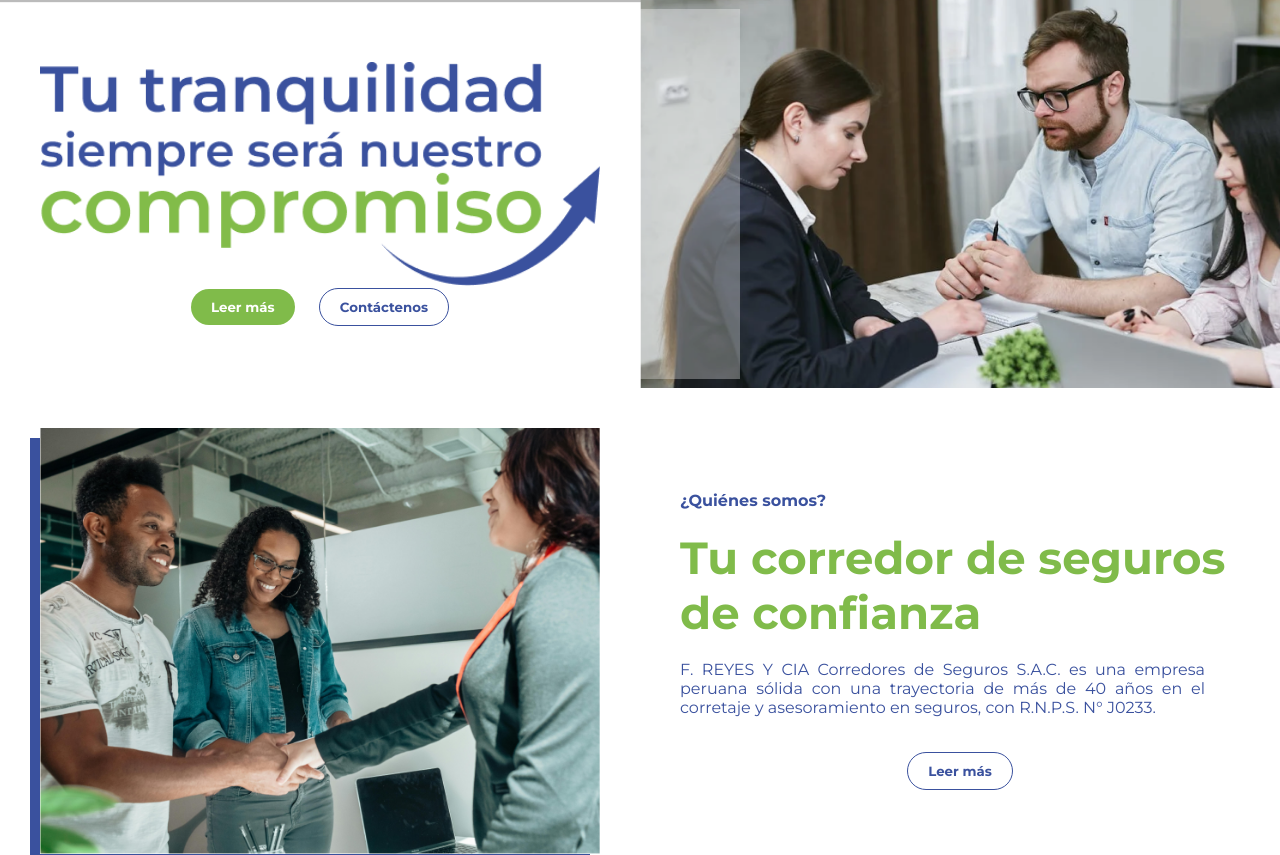
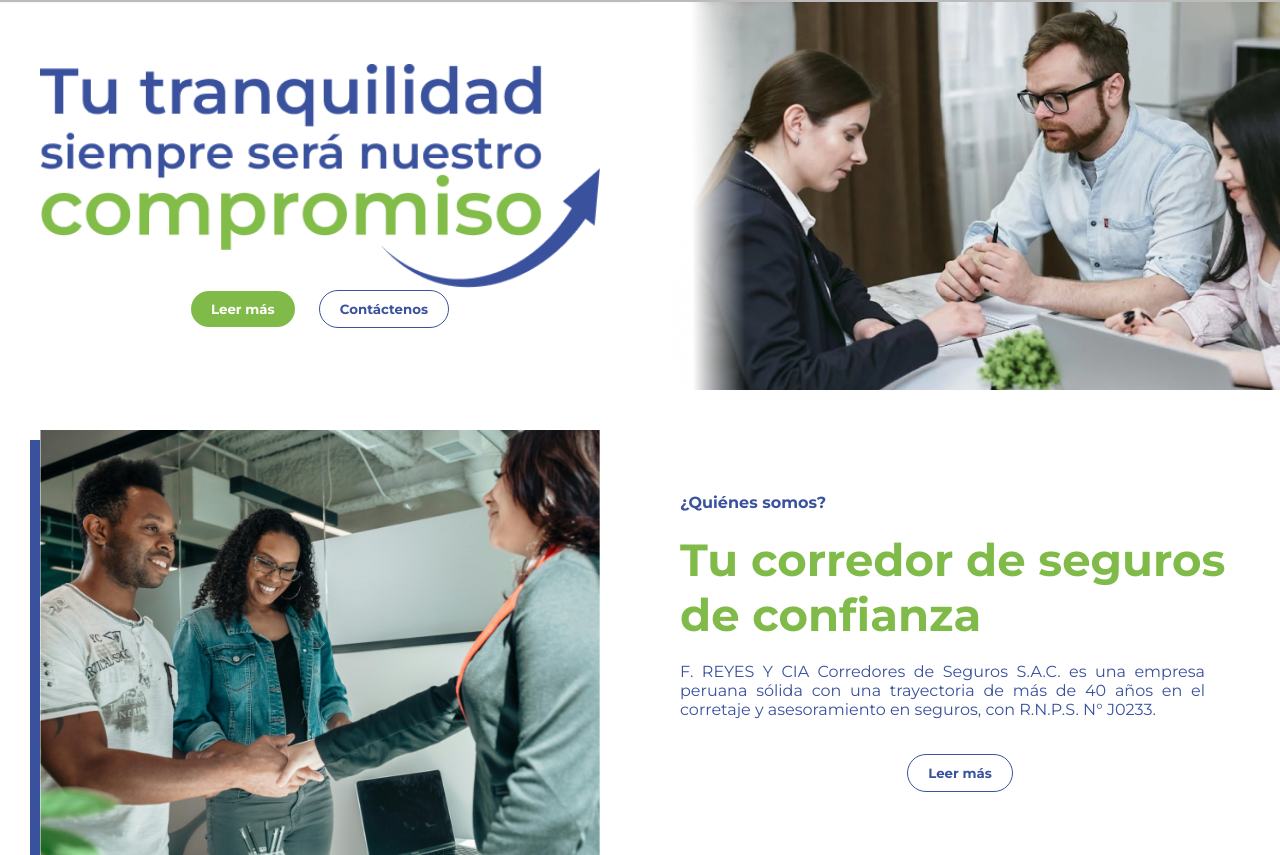
Before and after one commit to Giancarlos1024/reyes, a PHP site: page / in a window 1280 px wide. Shown: the part 110-965 px from the top of the page. Run offline with PHP 8.4, Linux system fonts and the light colour scheme.

Commit message:
se actualizo

```diff
--- a/includes/db.php
+++ b/includes/db.php
@@ -6,7 +6,7 @@
 
 $servername = "localhost:3306";
 $username = "root";
-$password = "70434581";
+$password = "123456";
 $dbname = "reyes_cia";
 
 
--- a/public/css/home.css
+++ b/public/css/home.css
@@ -1,6 +1,7 @@
 /*SECCION 1 EN HOME */
 .Seccion1{
     display: flex;
+    padding-top: 2px;
     /* background-color: yellow; */
 }
 .Seccion1 > div{
@@ -33,13 +34,13 @@
     width: 50%;
 
 }
-.div-Seccion-2 > div{
+/* .div-Seccion-2 > div{
     background-color: #ffffff50;
     height: 370px;
     width: 100px;
     position: absolute;
 
-}
+} */
 
 .button-leer{
     background-color: #80BB4A;
```
Also changed, not shown: public/img/tituloPersonas.png.
